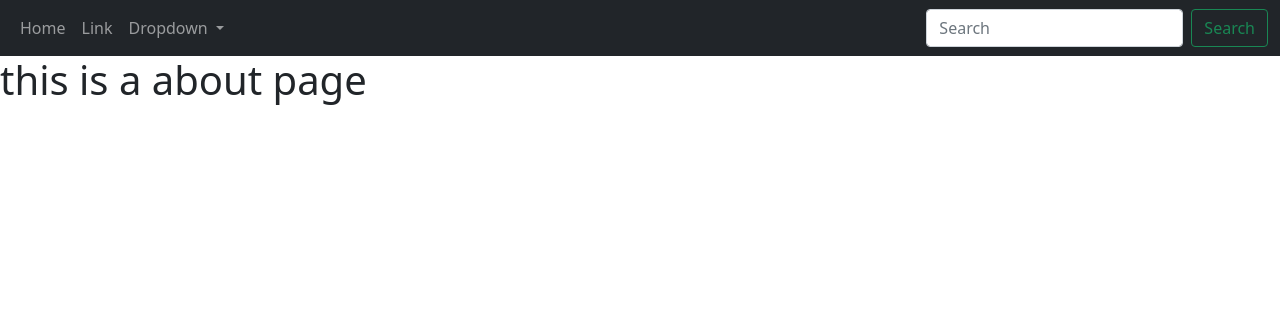
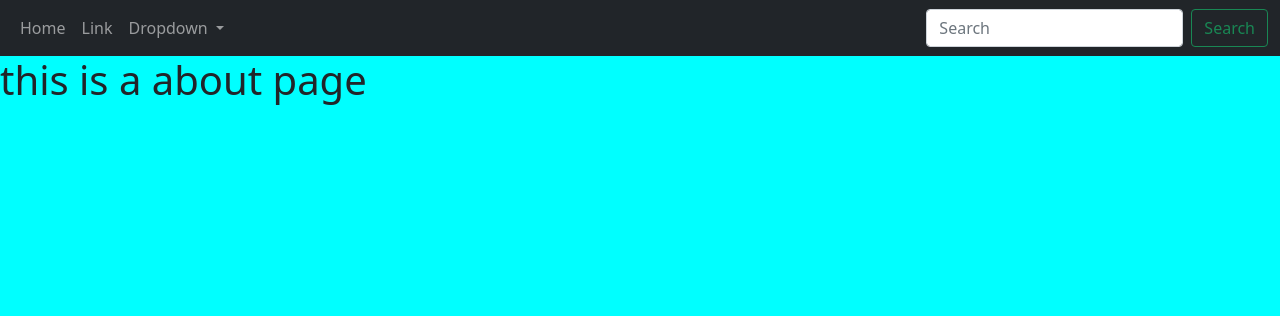
Before and after one commit to Arvindtomar170/django, a Django app: page /about in a window 1280 px wide. Shown: the top 316 px of the page. Run offline with Django 4.2, Linux system fonts and the light colour scheme.

Commit message:
backround coulor

```diff
--- a/templates/base.html
+++ b/templates/base.html
@@ -14,7 +14,7 @@
 
 </head>
 
-<body>
+<body style="background-color: aqua;">
     <nav class="navbar navbar-expand-lg navbar-dark bg-dark">
         <div class="container-fluid">
             <button class="navbar-toggler" type="button" data-bs-toggle="collapse"
```
